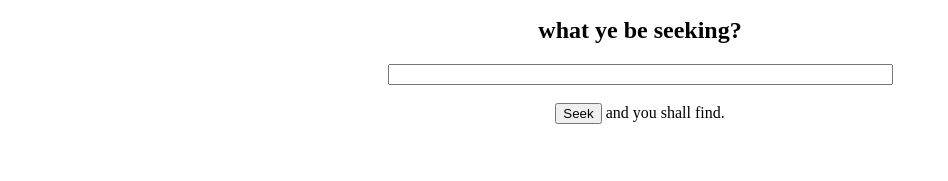
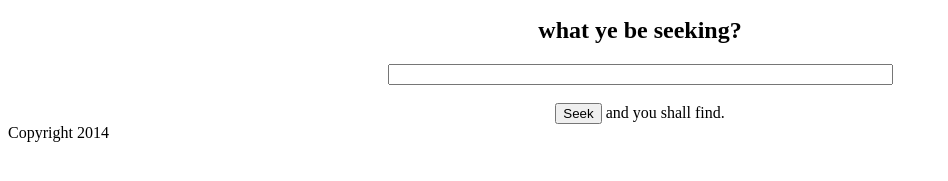
Before and after one commit to sababababa/Seek, a plain HTML site: page index.html in a window 1280 px wide. Shown: the part 365-546 px from the top of the page, without its empty margins (0-948 px from the left). Drawn offline with Linux system fonts and the light colour scheme.

Commit message:
Adds a footer

```diff
--- a/index.html
+++ b/index.html
@@ -10,5 +10,6 @@
 			<input type="text" name="search" size="60"><br><br>
 			<button>Seek</button> and you shall find.
 		</div>
+		<footer>Copyright 2014</footer>
 	</body>
 </html>
```
